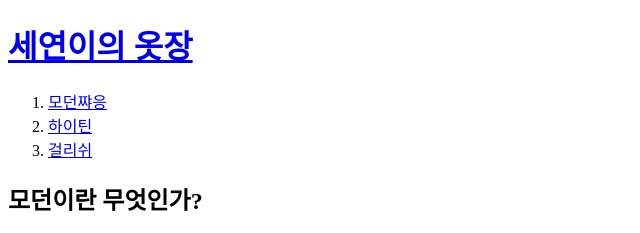
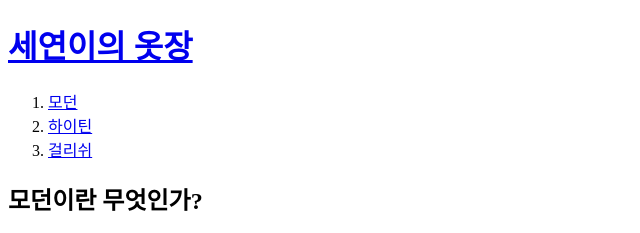
Before and after one commit to seyeon0726/qweqweqwe, a plain HTML site: page 모던.html in a window 1280 px wide. Shown: the top 233 px of the page, 0-640 px from the left. Drawn offline with Linux system fonts and the light colour scheme.

Commit message:
edit modern.html

```diff
--- a/모던.html
+++ b/모던.html
@@ -7,7 +7,7 @@
 <body>
   <h1><a href = index.html>세연이의 옷장</a></h1>
   <ol>
-    <li><a href ='모던.html'>모던쨔응</a></li>
+    <li><a href ='모던.html'>모던</a></li>
     <li><a href ='하이틴.html'>하이틴</a></li>
     <li><a href = '걸리쉬.html'>걸리쉬</a></li>
   </ol>
```
